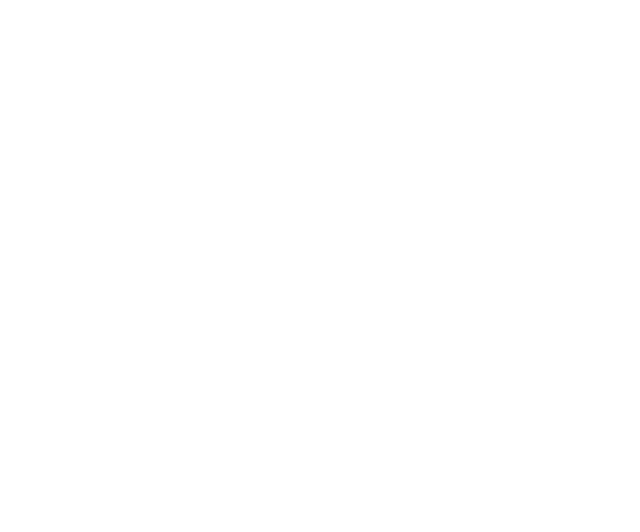
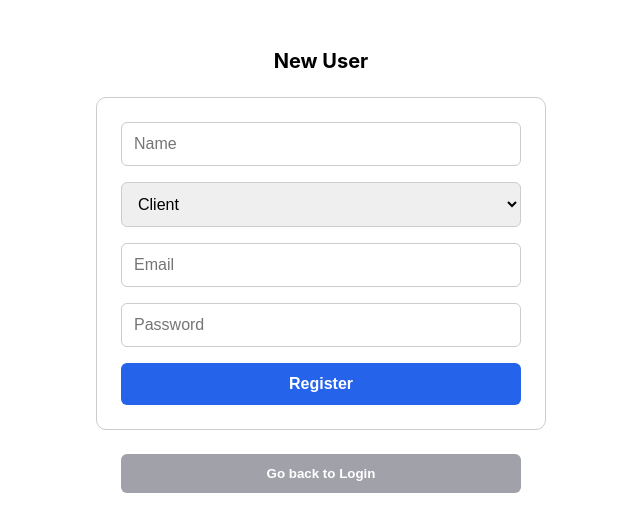
Before and after one commit to utn-integrador-III/gym-mngmt-frontend, a React (Create React App) app: page /register in a window 1280 px wide. Before the commit this address had no page. Shown: the top 532 px of the page, without its empty margins (319-959 px from the left). Built offline with nearby package versions, Linux system fonts and the light colour scheme.

Commit message:
US-02 Signup

```diff
--- a/src/App.tsx
+++ b/src/App.tsx
@@ -1,6 +1,7 @@
 // src/App.tsx
 import { BrowserRouter, Routes, Route } from 'react-router-dom';
 import Login from './pages/auth/Login';
+import Register from './pages/auth/Register';
 import CreateExercise from './pages/trainers/CreateExercise';
 import DeleteExercise from './pages/trainers/DeleteExercise';
 import CreateRoutine from './pages/trainers/CreateRoutine';
@@ -8,6 +9,7 @@
 
 
 import './styles/auth/login.css';
+import './styles/auth/register.css';
 import './styles/trainers/createExercise.css';
 import './styles/trainers/deleteExercise.css';
 import './styles/trainers/createRoutine.css';
@@ -17,15 +19,17 @@
   return (
     <BrowserRouter>
       <Routes>
-        <Route path="/login" element={<Login />} />
+        <Route path="/" element={<Login />} />
+        <Route path="/register" element={<Register />} />
         <Route path="/createExercise" element={<CreateExercise />} />
         <Route path="/deleteExercise" element={<DeleteExercise />} />
         <Route path="/createRoutine" element={<CreateRoutine />} />
         <Route path="/trainerMenu" element={<TrainerMenu />} />
-        {/* Add more routes as needed */}
       </Routes>
     </BrowserRouter>
+
   );
+
 }
 
 export default App;
--- a/src/pages/auth/Login.tsx
+++ b/src/pages/auth/Login.tsx
@@ -1,15 +1,17 @@
 import { useState } from 'react';
+import { useNavigate } from 'react-router-dom';
 import '../../styles/auth/login.css';
 import logo from '../../assets/images/logo.jpg';
 
 export default function Login() {
   const [email, setEmail] = useState('');
   const [password, setPassword] = useState('');
+  const navigate = useNavigate();
 
   const handleSubmit = (e: React.FormEvent) => {
     e.preventDefault();
     console.log('Logging in with:', email, password);
-    //  lógica de autenticación xd
+    // lógica de login aquí
   };
 
   return (
@@ -39,6 +41,14 @@
         <button type="submit" className="login-button">
           Iniciar sesión
         </button>
+
+        <button
+          type="button"
+          className="register-link"
+          onClick={() => navigate('/register')}
+        >
+          Don't have an account? Register
+        </button>
       </form>
     </div>
   );
--- /dev/null
+++ b/src/pages/auth/Register.tsx
@@ -0,0 +1,73 @@
+import { useState } from 'react';
+import { useNavigate } from 'react-router-dom';
+import '../../styles/auth/register.css';
+
+export default function Register() {
+  const [name, setName] = useState('');
+  const [role, setRole] = useState('Client');
+  const [email, setEmail] = useState('');
+  const [password, setPassword] = useState('');
+  const navigate = useNavigate();
+
+  const handleSubmit = (e: React.FormEvent) => {
+    e.preventDefault();
+    console.log({ name, role, email, password });
+    // Here will be the logic to handle registration, API call
+  };
+
+  return (
+    <div className="register-container">
+      <h2 className="register-title">New User</h2>
+
+      <form className="register-form" onSubmit={handleSubmit}>
+        <input
+          type="text"
+          placeholder="Name"
+          className="register-input"
+          value={name}
+          onChange={(e) => setName(e.target.value)}
+          required
+        />
+
+        <select
+          className="register-input"
+          value={role}
+          onChange={(e) => setRole(e.target.value)}
+        >
+          <option value="Client">Client</option>
+          <option value="Trainer">Trainer</option>
+        </select>
+
+        <input
+          type="email"
+          placeholder="Email"
+          className="register-input"
+          value={email}
+          onChange={(e) => setEmail(e.target.value)}
+          required
+        />
+
+        <input
+          type="password"
+          placeholder="Password"
+          className="register-input"
+          value={password}
+          onChange={(e) => setPassword(e.target.value)}
+          required
+        />
+
+        <button type="submit" className="register-button">
+          Register
+        </button>
+      </form>
+
+      <button
+        className="back-button"
+        type="button"
+        onClick={() => navigate('/')}
+      >
+        Go back to Login
+      </button>
+    </div>
+  );
+}
--- a/src/pages/trainers/TrainerMenu.tsx
+++ b/src/pages/trainers/TrainerMenu.tsx
@@ -34,12 +34,12 @@
         </div>
       </div>
 
-      <div className="nav-bar">
-        <span className="nav-icon" role="img" aria-label="home">🏠</span>
-        <span className="nav-icon" role="img" aria-label="add-user">👤➕</span>
-        <span className="nav-icon" role="img" aria-label="clipboard">📋</span>
-        <span className="nav-icon" role="img" aria-label="profile">👤</span>
-      </div>
+         <div className="bottom-navigation">
+          <button className="nav-button"><i className="fas fa-home"></i></button>
+          <button className="nav-button"><i className="fas fa-user-plus"></i></button>
+          <button className="nav-button"><i className="fas fa-clipboard-list"></i></button>
+          <button className="nav-button"><i className="fas fa-user"></i></button>
+        </div>
     </div>
   );
 }
--- a/src/styles/auth/login.css
+++ b/src/styles/auth/login.css
@@ -55,3 +55,19 @@
 .login-button:hover {
   background-color: #1e4ed8; /* un tono más oscuro para hover */
 }
+
+.register-link {
+  margin-top: 1rem;
+  background: none;
+  border: none;
+  color: #2563eb;
+  font-weight: 500;
+  cursor: pointer;
+  text-decoration: underline;
+  font-size: 0.95rem;
+  transition: color 0.2s;
+}
+
+.register-link:hover {
+  color: #1e4ed8;
+}
--- /dev/null
+++ b/src/styles/auth/register.css
@@ -0,0 +1,67 @@
+.register-container {
+  min-height: 100vh;
+  display: flex;
+  flex-direction: column;
+  align-items: center;
+  padding: 2rem 1rem;
+  background-color: #fff;
+}
+
+.register-title {
+  font-size: 20px;
+  font-weight: bold;
+  margin-bottom: 1.5rem;
+}
+
+.register-form {
+  background-color: #fff;
+  border: 1px solid #ccc;
+  border-radius: 10px;
+  padding: 1.5rem;
+  width: 100%;
+  max-width: 400px;
+  display: flex;
+  flex-direction: column;
+  gap: 1rem;
+}
+
+.register-input {
+  padding: 0.75rem;
+  border: 1px solid #ccc;
+  border-radius: 6px;
+  font-size: 1rem;
+}
+
+.register-button {
+  padding: 0.75rem;
+  background-color: #2563eb;
+  color: white;
+  font-weight: bold;
+  font-size: 1rem;
+  border: none;
+  border-radius: 6px;
+  cursor: pointer;
+  transition: background 0.3s;
+}
+
+.register-button:hover {
+  background-color: #1e4ed8;
+}
+
+.back-button {
+  margin-top: 1.5rem;
+  padding: 0.75rem;
+  width: 100%;
+  max-width: 400px;
+  background-color: #a1a1aa;
+  color: white;
+  font-weight: bold;
+  border: none;
+  border-radius: 6px;
+  cursor: pointer;
+  transition: background 0.3s;
+}
+
+.back-button:hover {
+  background-color: #71717a;
+}
--- a/src/styles/trainers/menu.css
+++ b/src/styles/trainers/menu.css
@@ -64,18 +64,23 @@
   background-color: #1e4ed8;
 }
 
-.nav-bar {
-  width: 100%;
-  max-width: 400px;
+
+
+/* nav icons */
+.bottom-navigation {
   display: flex;
-  justify-content: space-around;
-  align-items: center;
-  height: 60px;
-  border-top: 1px solid #ccc;
+  justify-content: space-evenly;
+  padding: 1rem 1rem;
+  height: 70px;
   background-color: #fff;
+  border-top: 1px solid #ddd;
 }
 
-.nav-icon {
-  font-size: 20px;
-  color: #333;
+.nav-button {
+  font-size: 2.4rem;
+  padding: 2.5rem;
+  cursor: pointer;
+  color: black;
+  background: none;
+  border: none;
 }
```
